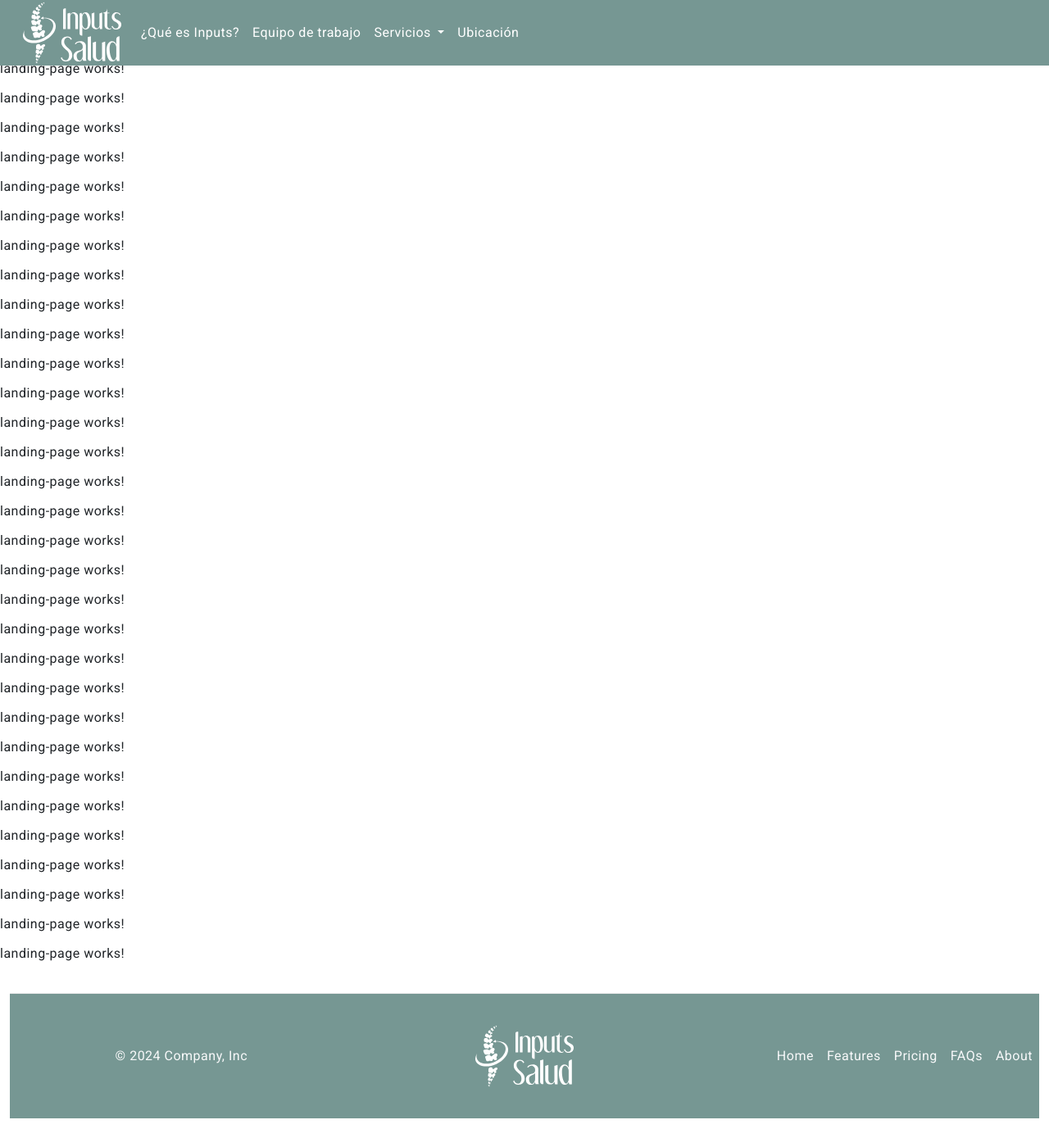
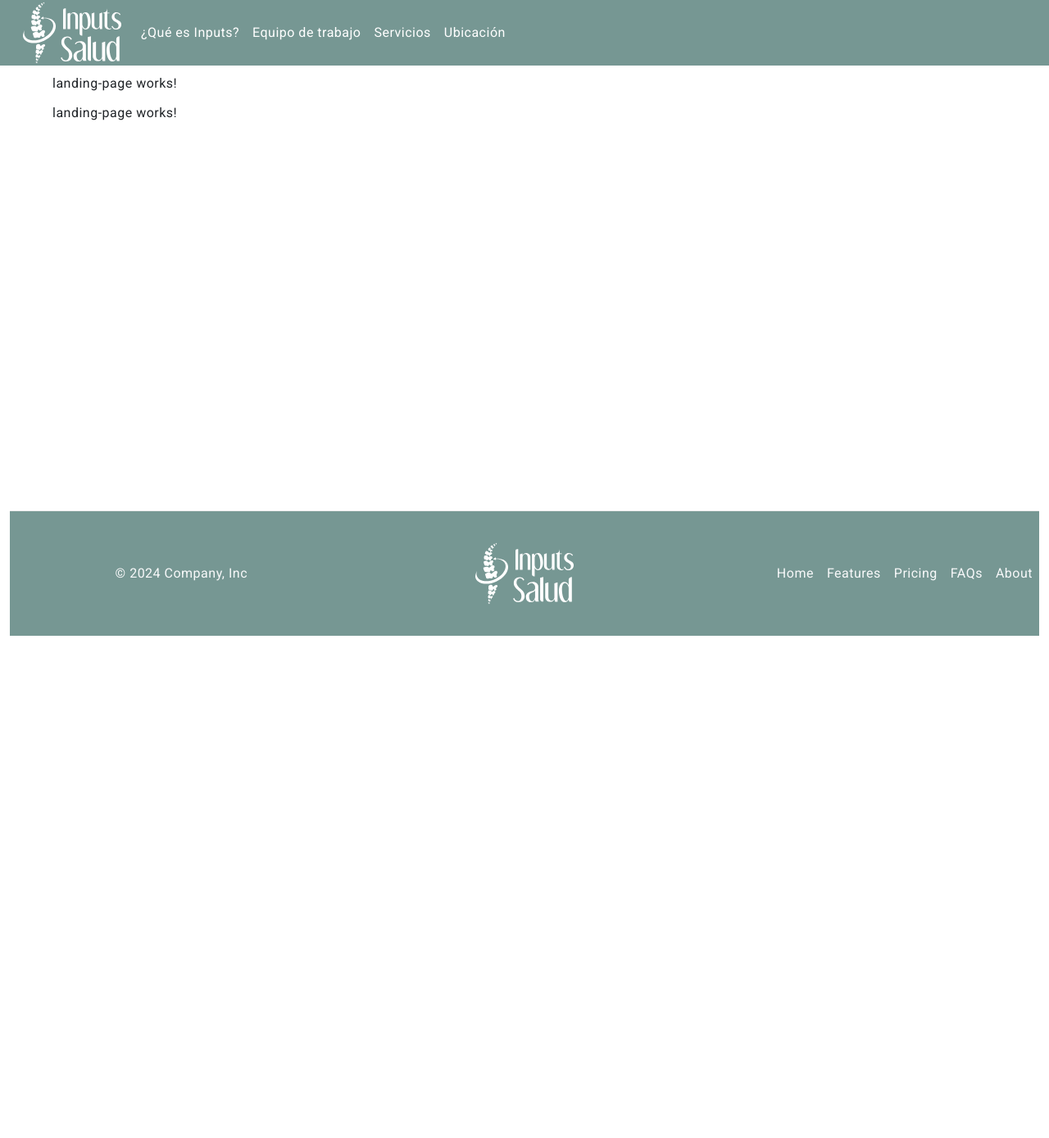
Before and after one commit to FabianRamirez03/inputs-web, an Angular app in the folder inputs_frontend/: page / in a window 1280 px wide. Shown: the whole page at 82% size. After the commit the page ends 800 px from the top, so only its background shows below. Built offline with nearby package versions, Linux system fonts and the light colour scheme.

Commit message:
Hover over al drop down menu. El contenido ya no sale detras del header

```diff
--- a/inputs_frontend/src/app/app.component.scss
+++ b/inputs_frontend/src/app/app.component.scss
@@ -6,4 +6,7 @@
 
   .content {
     flex: 1; /* Permite que el contenido principal ocupe todo el espacio disponible */
+    padding-top: 90px;
+    padding-left: 5%;
+    padding-right: 5%;
   }
--- a/inputs_frontend/src/app/app.routes.ts
+++ b/inputs_frontend/src/app/app.routes.ts
@@ -1,7 +1,8 @@
 import { Routes } from '@angular/router';
 import { LandingPageComponent } from "./sections/home/landing-page/landing-page.component";
+import { ServicesHomeComponent } from './sections/services/services-home/services-home.component';
 
 export  const routes: Routes = [
     { path: '', component: LandingPageComponent },
-    { path: 'hola', component: LandingPageComponent },
+    { path: 'servicios', component: ServicesHomeComponent },
   ];
--- a/inputs_frontend/src/app/common/header/header.component.html
+++ b/inputs_frontend/src/app/common/header/header.component.html
@@ -16,15 +16,14 @@
           <li class="nav-item">
             <a class="nav-link" href="#">Equipo de trabajo</a>
           </li>
-
           <li class="nav-item dropdown">
-            <a class="nav-link dropdown-toggle" href="#" role="button" data-bs-toggle="dropdown" aria-expanded="false">
+            <a class="nav-link dropdown-toggle" href="/servicios" role="button" aria-expanded="false">
               Servicios
             </a>
-            <ul class="dropdown-menu navbar-dropdowm-item">
-              <li><a class="dropdown-item navbar-dropdowm-item" href="#">Terapia física</a></li>
-              <li><a class="dropdown-item navbar-dropdowm-item" href="#">Madero terapia</a></li>
-              <li><a class="dropdown-item navbar-dropdowm-item" href="#">Masajes</a></li>
+            <ul class="dropdown-menu">
+              <li><a class="dropdown-item" href="#">Terapia física</a></li>
+              <li><a class="dropdown-item" href="#">Madero terapia</a></li>
+              <li><a class="dropdown-item" href="#">Masajes</a></li>
             </ul>
           </li>
           <li class="nav-item">
--- a/inputs_frontend/src/app/common/header/header.component.scss
+++ b/inputs_frontend/src/app/common/header/header.component.scss
@@ -15,6 +15,13 @@
     transition: top 0.3s ease-in-out; /* Transición suave para el efecto de ocultar/mostrar */
 }
 
+.nav-item.dropdown:hover .dropdown-menu {
+    display: block;
+    margin-top: 0; /* Asegura que el menú aparezca justo debajo del enlace */
+}
+.nav-item.dropdown .dropdown-toggle::after {
+    content: none; /* Quita la flecha desplegable para que no sugiera que solo se activa con clic */
+}
 .custom-navbar .navbar-dropdowm-item{
     background-color: #769793; /* Color de fondo personalizado */
     color: #ffffff; /* Color del texto */
--- a/inputs_frontend/src/app/sections/home/landing-page/landing-page.component.html
+++ b/inputs_frontend/src/app/sections/home/landing-page/landing-page.component.html
@@ -1,34 +1,2 @@
 <p>landing-page works!</p>
 <p>landing-page works!</p>
-<p>landing-page works!</p>
-<p>landing-page works!</p>
-<p>landing-page works!</p>
-<p>landing-page works!</p>
-<p>landing-page works!</p>
-<p>landing-page works!</p>
-<p>landing-page works!</p>
-<p>landing-page works!</p>
-<p>landing-page works!</p>
-<p>landing-page works!</p>
-<p>landing-page works!</p>
-<p>landing-page works!</p>
-<p>landing-page works!</p>
-<p>landing-page works!</p>
-<p>landing-page works!</p>
-<p>landing-page works!</p>
-<p>landing-page works!</p>
-<p>landing-page works!</p>
-<p>landing-page works!</p>
-<p>landing-page works!</p>
-
-<p>landing-page works!</p>
-<p>landing-page works!</p>
-<p>landing-page works!</p>
-<p>landing-page works!</p>
-<p>landing-page works!</p>
-<p>landing-page works!</p>
-<p>landing-page works!</p>
-<p>landing-page works!</p>
-<p>landing-page works!</p>
-<p>landing-page works!</p>
-<p>landing-page works!</p>
--- /dev/null
+++ b/inputs_frontend/src/app/sections/services/services-home/services-home.component.html
@@ -0,0 +1 @@
+<p>services-home works!</p>
```
Also changed, not shown: inputs_frontend/src/app/sections/services/services-home/services-home.component.ts (added, +12 -0 lines), inputs_frontend/src/app/sections/services/services-home/services-home.component.scss (added), 1 other file (tests, documents, lock files or other folders).
